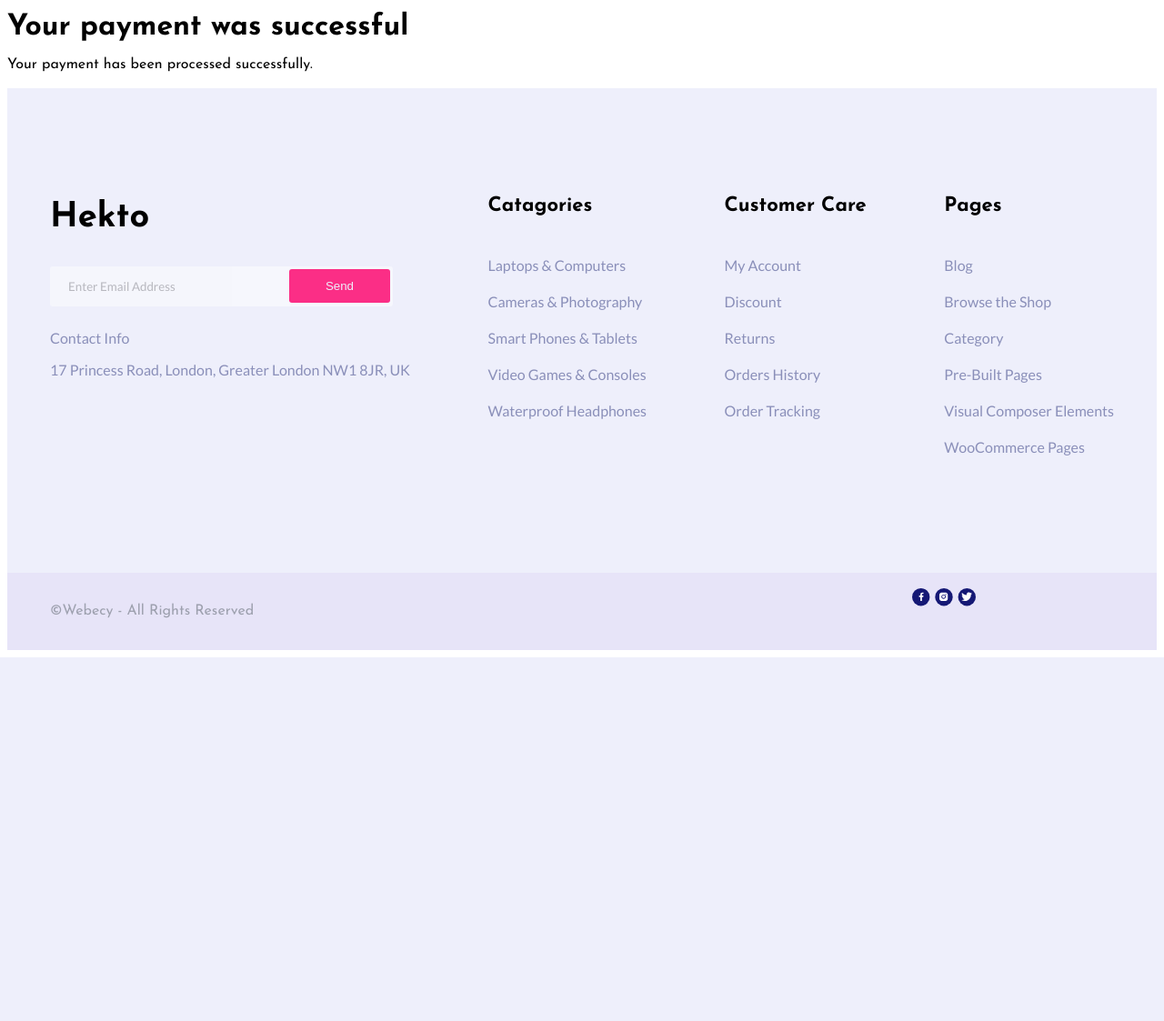
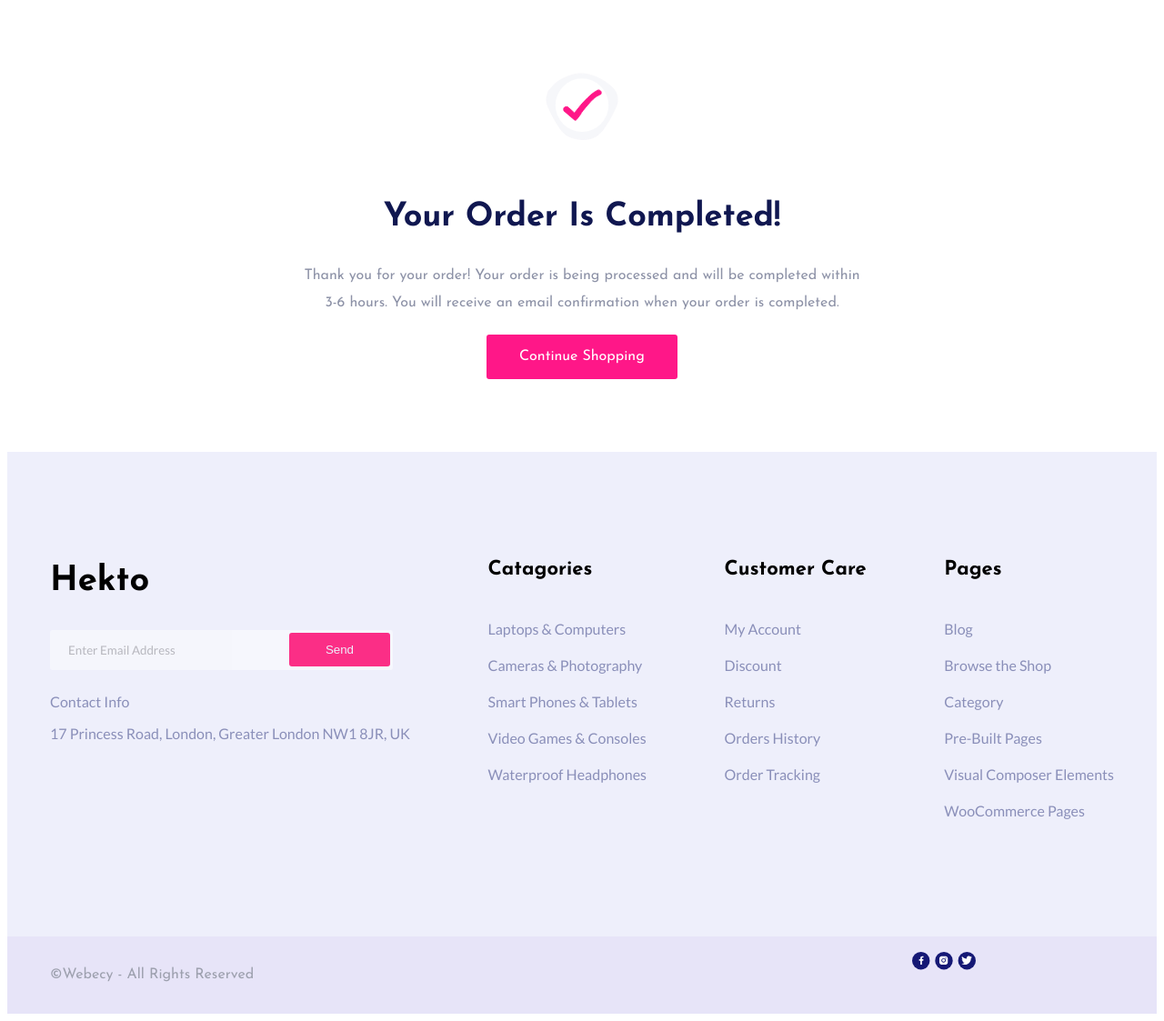
Before and after one commit to evgeny50/Hekto, a Django app: page /payment/done/ in a window 1280 px wide. Shown: the part 128-1251 px from the top of the page at 91% size. Before the commit the page ends 851 px from the top, so only its background shows below. Run offline with Django 4.2, Linux system fonts and the light colour scheme; parts of the project's set-up code (start-up, migrations or seed data) failed here and were passed over; some libraries are stand-ins or nearby versions.

Commit message:
Added template done page

```diff
--- a/orders/templates/orders/create.html
+++ b/orders/templates/orders/create.html
@@ -3,7 +3,6 @@
 
 {% block main %}
     <div class="container">
-        <h1>Checkout</h1>
         <div class="checkout__inner">
 
             <form action="." method="post" class="order-form">
--- a/payment/templates/payment/done.html
+++ b/payment/templates/payment/done.html
@@ -1,6 +1,21 @@
 {% extends "shop/base.html" %}
+{% load static %}
 
 {% block main %}
-    <h1>Your payment was successful</h1>
-    <p>Your payment has been processed successfully.</p>
+    <div class="container">
+        <div class="order-done__inner">
+            <img src="{% static 'shop/images/done.svg' %}" alt="" class="order-done-img">
+            <h1 class="main__title-404 done-title">
+                Your Order Is Completed!
+            </h1>
+            <p class="order-done-description">
+                Thank you for your order! Your order is being processed and will be completed within 3-6
+                hours. You will receive an email confirmation when your order is completed.
+
+            </p>
+            <a href="{% url 'shop_home-page' %}" class="order-done-link">
+                Continue Shopping
+            </a>
+        </div>
+    </div>
 {% endblock %}
--- a/shop/static/shop/css/style.css
+++ b/shop/static/shop/css/style.css
@@ -1340,6 +1340,7 @@ tr:last-child {
 .checkout__inner {
     display: flex;
     justify-content: space-between;
+    margin-top: 80px;
 }
 
 .order-info {
@@ -1413,9 +1414,50 @@ tr:last-child {
     background-color: #12944f;
 }
 
-[contentEditable=true]:empty:not(:focus):before{
-    content:attr(data-text)
+[contentEditable=true]:empty:not(:focus):before {
+    content: attr(data-text)
 }
+
+/*Order Done*/
+
+.order-done__inner {
+    margin: 80px auto;
+    width: 625px;
+}
+
+.order-done-img {
+    display: block;
+    max-width: 80px;
+    margin: 0 auto;
+}
+
+.done-title {
+    text-align: center;
+    margin-bottom: 28px;
+}
+
+.order-done-description {
+    line-height: 30px;
+    text-align: center;
+    color: #8D92A7;
+    margin-bottom: 20px;
+}
+
+.order-done-link {
+    display: block;
+    background: #FF1788;
+    border-radius: 3px;
+    color: #fff;
+    margin: 0 auto;
+    padding: 15px 36px;
+    width: 210px;
+}
+
+.order-done-link:hover {
+    background-color: #c92b6f;
+    transition: all .5s;
+}
+
 
 /* 404 */
 
```
